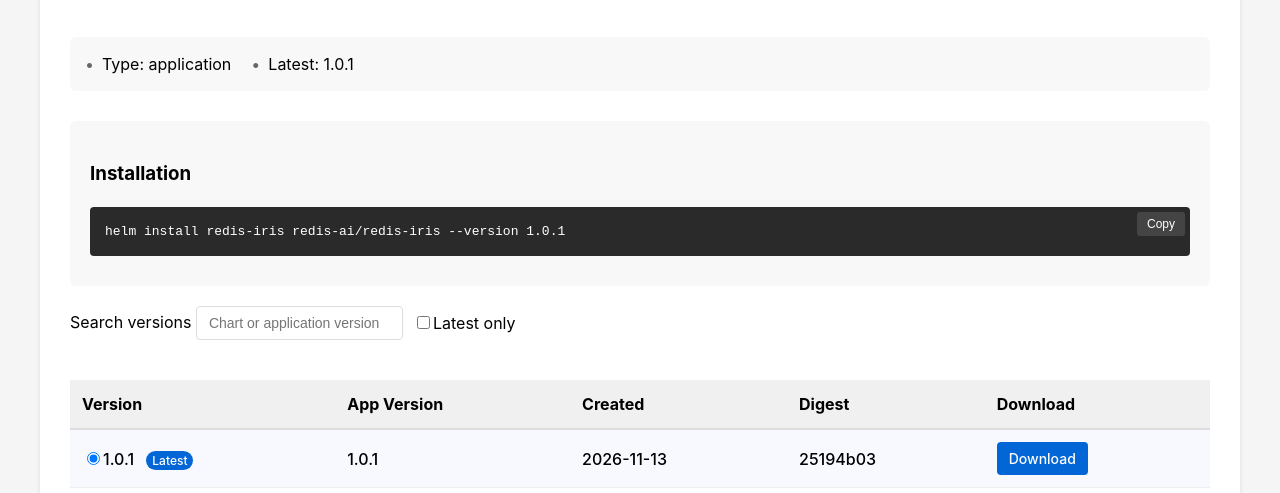
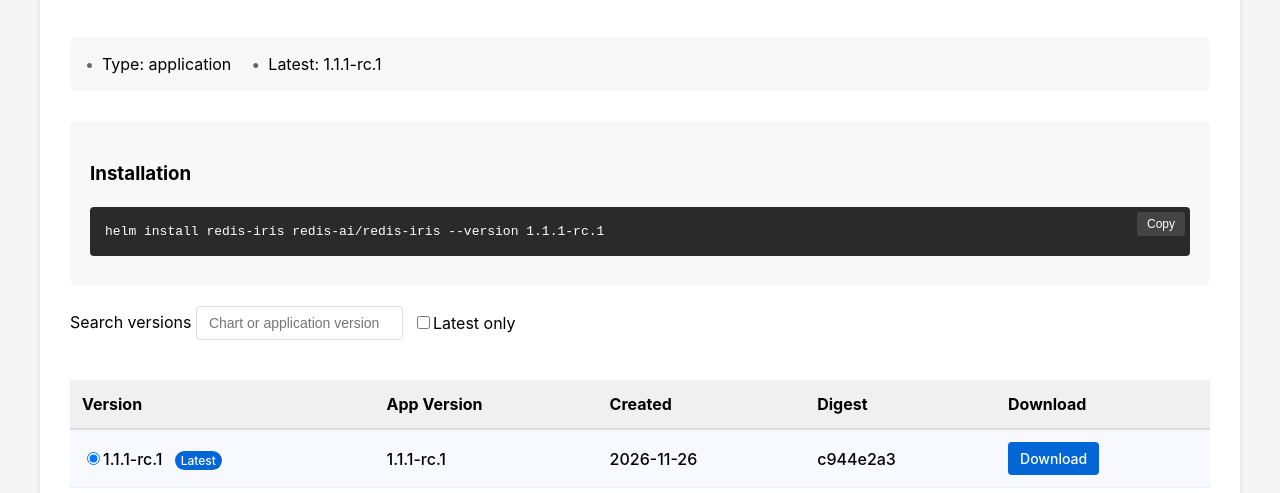
Before and after one commit to RedisLabs/redis-enterprise-helm, a plain HTML site: page ai/index.html in a window 1280 px wide. Shown: the part 459-952 px from the top of the page. Drawn offline with Linux system fonts and the light colour scheme.

Commit message:
Update AI Helm charts page

```diff
--- a/ai/index.html
+++ b/ai/index.html
@@ -173,18 +173,23 @@
             <div class="header"><div class="title-section"><h2>Redis Iris</h2>
             <p class="description">Redis Iris on-prem suite: the Identity Service, Agent Memory, Agent Playbook, Lens, Context Gateway, Intent Router, and the on-prem UI installed as one release.</p></div></div>
             <div class="metadata"><div>Type: application</div>
-            <div>Latest: 1.0.1</div></div>
+            <div>Latest: 1.1.1-rc.1</div></div>
             <div class="installation"><h3>Installation</h3>
-            <pre class="command"><code>helm install redis-iris redis-ai/redis-iris --version 1.0.1</code><button class="copy-btn" onclick="copyCommand(this)">Copy</button></pre></div>
+            <pre class="command"><code>helm install redis-iris redis-ai/redis-iris --version 1.1.1-rc.1</code><button class="copy-btn" onclick="copyCommand(this)">Copy</button></pre></div>
             <div class="search-section"><label>Search versions
             <input type="text" placeholder="Chart or application version" oninput="filterVersions(this.closest('section'))"></label>
             <label><input type="checkbox" onchange="filterVersions(this.closest('section'))">Latest only</label></div>
             <div class="table-scroll"><table class="versions-table"><thead><tr><th>Version</th>
             <th>App Version</th><th>Created</th><th>Digest</th><th>Download</th></tr></thead>
-            <tbody><tr class="version-row latest-version" data-version="1.0.1"
+            <tbody><tr class="version-row latest-version" data-version="1.1.1-rc.1"
+                data-appversion="1.1.1-rc.1" data-command="helm install redis-iris redis-ai/redis-iris --version 1.1.1-rc.1">
+                <td><input type="radio" name="version-redis-iris" checked
+                    onchange="selectVersion(this)">1.1.1-rc.1 <span class="latest-badge">Latest</span></td>
+                <td>1.1.1-rc.1</td><td>2026-11-26</td><td>c944e2a3</td>
+                <td><a class="download-btn" href="https://github.com/RedisLabs/redis-enterprise-helm/releases/download/redis-iris-1.1.1-rc.1/redis-iris-1.1.1-rc.1.tgz">Download</a></td></tr><tr class="version-row" data-version="1.0.1"
                 data-appversion="1.0.1" data-command="helm install redis-iris redis-ai/redis-iris --version 1.0.1">
-                <td><input type="radio" name="version-redis-iris" checked
-                    onchange="selectVersion(this)">1.0.1 <span class="latest-badge">Latest</span></td>
+                <td><input type="radio" name="version-redis-iris"
+                    onchange="selectVersion(this)">1.0.1 </td>
                 <td>1.0.1</td><td>2026-11-13</td><td>25194b03</td>
                 <td><a class="download-btn" href="https://github.com/RedisLabs/redis-enterprise-helm/releases/download/redis-iris-1.0.1/redis-iris-1.0.1.tgz">Download</a></td></tr><tr class="version-row" data-version="1.0.0"
                 data-appversion="1.0.0" data-command="helm install redis-iris redis-ai/redis-iris --version 1.0.0">
```
